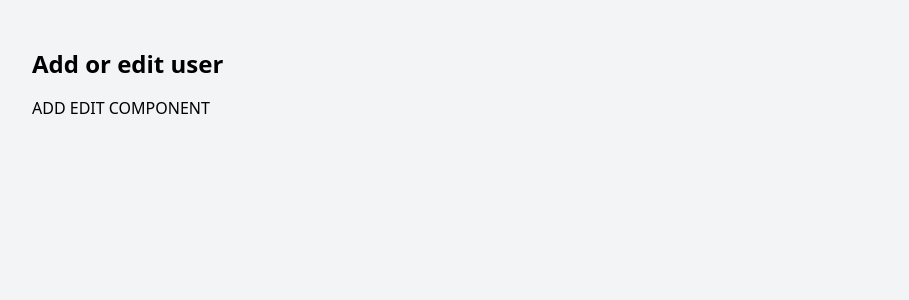
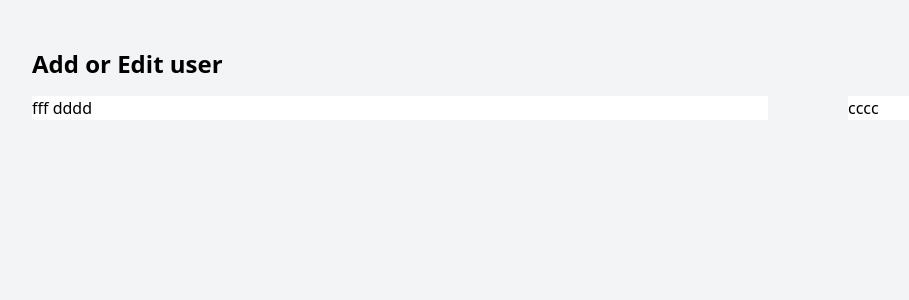
Before and after one commit to Vezil/football-team-exercise, a Vue app: page /add-edit in a window 1280 px wide. Shown: the top 300 px of the page, without its empty margins (16-925 px from the left). Built offline with nearby package versions, Linux system fonts and the light colour scheme.

Commit message:
prepare components structure

```diff
--- a/src/components/AddEditTrainee.vue
+++ b/src/components/AddEditTrainee.vue
@@ -1,5 +1,8 @@
 <template>
-    <div> ADD EDIT COMPONENT </div>
+    <div class="flex w-full gap-20">
+        <div class="w-2/3 bg-white">fff dddd</div>
+        <div class="w-1/3 bg-white">cccc</div>
+    </div>
 </template>
 
 <script setup></script>
--- a/src/components/TraineeList.vue
+++ b/src/components/TraineeList.vue
@@ -2,7 +2,7 @@
     <div class="bg-white p-4">
         <div class="flex justify-between items-center mb-4">
             <input v-model="searchQuery" type="text" placeholder="Search users..." class="p-2 border rounded w-1/3" />
-            <button class="bg-blue-500 text-white px-4 py-2 rounded" @click="addUser">Add User</button>
+            <button class="bg-blue-500 text-white px-4 py-2 rounded" @click="goToEditAddUser">Add User</button>
         </div>
 
         <table class="w-full border-collapse border border-gray-200">
@@ -20,7 +20,9 @@
                     </td>
                     <td class="p-2 text-center">{{ user.fullName }}</td>
                     <td class="p-2 flex justify-center gap-2">
-                        <button class="bg-green-500 text-white px-3 py-1 rounded" @click="editUser(user)">Edit</button>
+                        <button class="bg-green-500 text-white px-3 py-1 rounded" @click="goToEditAddUser(user)"
+                            >Edit</button
+                        >
                         <button class="bg-red-500 text-white px-3 py-1 rounded" @click="deleteUser(user.id)"
                             >Delete</button
                         >
@@ -30,7 +32,7 @@
         </table>
     </div>
 
-    <div class="flex justify-center mt-4">
+    <div class="flex justify-left mt-4">
         <button class="px-3 py-1 border rounded mx-1" @click="prevPage" :disabled="currentPage === 1">Prev</button>
         <span class="px-3">Page {{ currentPage }}</span>
         <button class="px-3 py-1 border rounded mx-1" @click="nextPage" :disabled="currentPage >= totalPages">
@@ -39,4 +41,12 @@
     </div>
 </template>
 
-<script setup></script>
+<script setup>
+import { useRouter } from 'vue-router';
+
+const router = useRouter();
+
+function goToEditAddUser() {
+    router.push({ name: 'AddEditTrainee' });
+}
+</script>
--- a/src/views/AppView.vue
+++ b/src/views/AppView.vue
@@ -13,6 +13,6 @@ import { computed } from 'vue';
 const route = useRoute();
 
 const header = computed(() => {
-    return route.name === 'TraineeList' ? 'User list' : 'Add or edit user';
+    return route.name === 'TraineeList' ? 'User list' : 'Add or Edit user';
 });
 </script>
```
